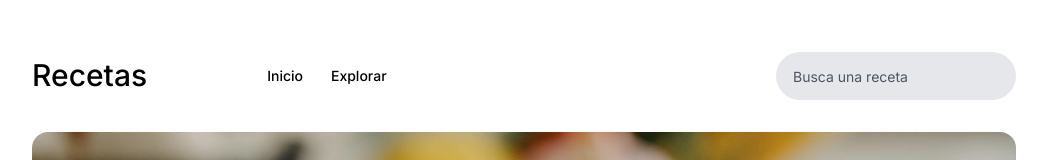
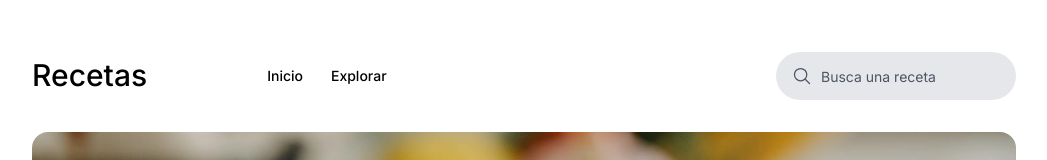
Before and after one commit to FOWMind/recetas, a Next.js app: page / in a window 1280 px wide. Shown: the top 160 px of the page, without its empty margins (116-1163 px from the left). Built offline with nearby package versions, Linux system fonts and the light colour scheme.

Commit message:
feat: FieldGroup component with icon

```diff
--- a/app/components/common/Field.tsx
+++ b/app/components/common/Field.tsx
@@ -9,7 +9,7 @@ export const Field = ({ type = "text", className = "", ...props }: FieldProps) =
   return (
     <input
       type={type}
-      className={`h-12 w-full max-w-60 rounded-full border border-transparent bg-gray-200 px-4 outline-none placeholder:text-gray-600 ${className}`}
+      className={`block h-12 w-full max-w-60 rounded-full border border-transparent bg-gray-200 px-4 outline-none placeholder:text-gray-600 focus-within:border-black focus-within:placeholder:text-transparent ${className}`}
       {...props}
     />
   )
--- /dev/null
+++ b/app/components/common/FieldGroup.tsx
@@ -0,0 +1,22 @@
+import { Field } from "@/components"
+import type { RestOfProps } from "@/types"
+import { IconType } from "react-icons"
+
+interface FieldGroupProps extends RestOfProps {
+  className?: string
+  icon?: IconType
+}
+
+/**
+ * @returns A field group with the field included.
+ * @description Props that are not className and icon are passed to the field.
+ */
+export const FieldGroup = ({ className = "", icon, ...props }: FieldGroupProps) => {
+  const Icon = icon as React.ElementType
+  return (
+    <div className={`relative h-12 w-full max-w-60 rounded-full bg-gray-200 ${className}`}>
+      <Icon size={20} className="absolute left-4 top-2/4 size-5 -translate-y-2/4 text-gray-600" />
+      <Field className="h-full bg-transparent pl-11" {...props} />
+    </div>
+  )
+}
--- a/app/components/common/index.ts
+++ b/app/components/common/index.ts
@@ -1,5 +1,6 @@
 export * from "./Button"
 export * from "./Field"
+export * from "./FieldGroup"
 export * from "./Headline"
 export * from "./Link"
 export * from "./Logo"
--- a/app/components/layouts/Header.tsx
+++ b/app/components/layouts/Header.tsx
@@ -1,5 +1,6 @@
-import { Field, Logo, Navigation } from "@/components"
+import { FieldGroup, Logo, Navigation } from "@/components"
 import type { RestOfProps } from "@/types"
+import { IoSearchOutline } from "react-icons/io5"
 
 interface HeaderProps extends RestOfProps {
   className?: string
@@ -14,7 +15,7 @@ export const Header = ({ className = "", ...props }: HeaderProps) => {
       </div>
 
       <div>
-        <Field placeholder="Busca una receta" />
+        <FieldGroup icon={IoSearchOutline} placeholder="Busca una receta" />
       </div>
     </header>
   )
--- a/package.json
+++ b/package.json
@@ -11,7 +11,8 @@
   "dependencies": {
     "next": "14.2.3",
     "react": "^18",
-    "react-dom": "^18"
+    "react-dom": "^18",
+    "react-icons": "^5.2.0"
   },
   "devDependencies": {
     "@types/node": "^20",
```
Also changed, not shown: 1 other file (tests, documents, lock files or other folders).
